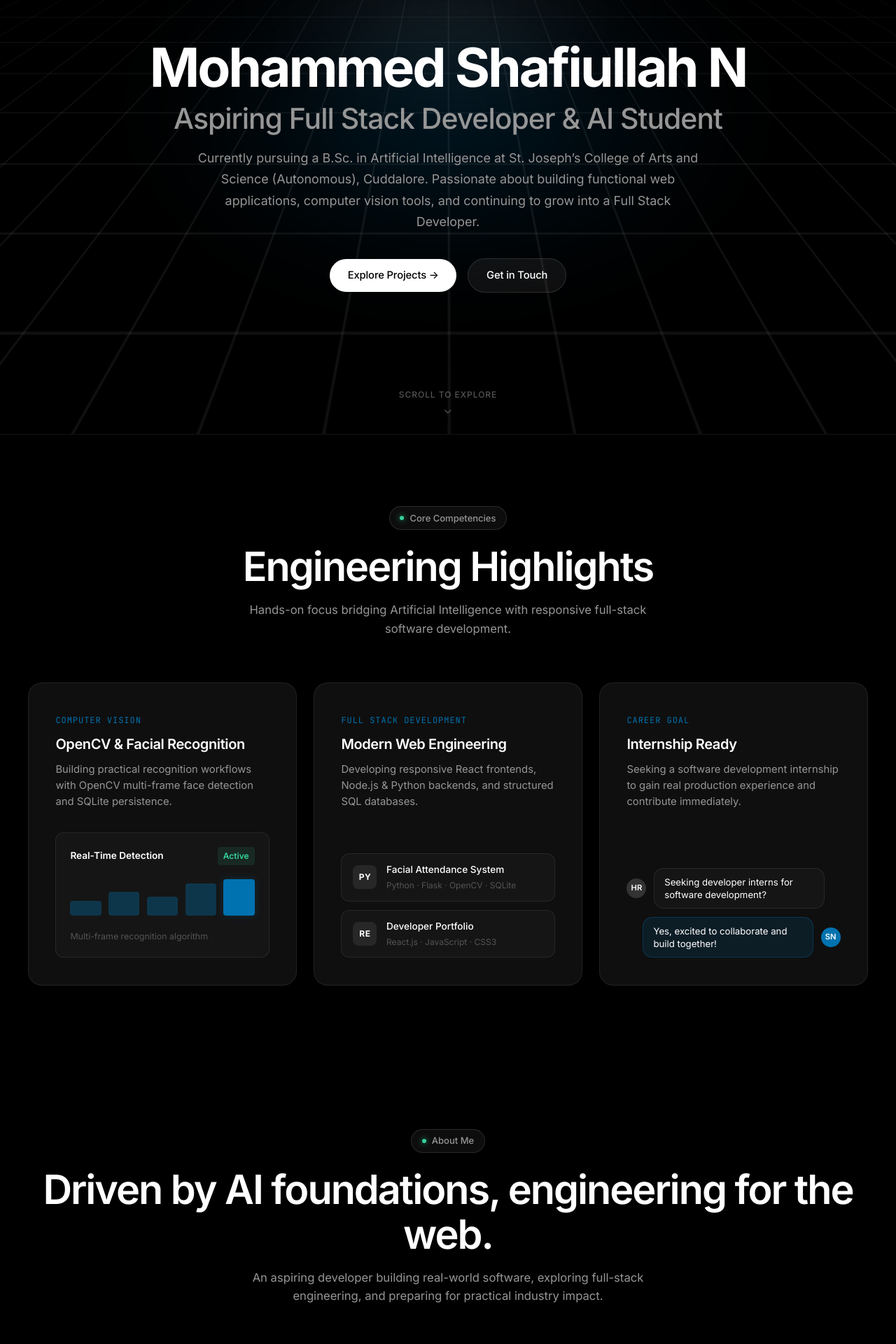
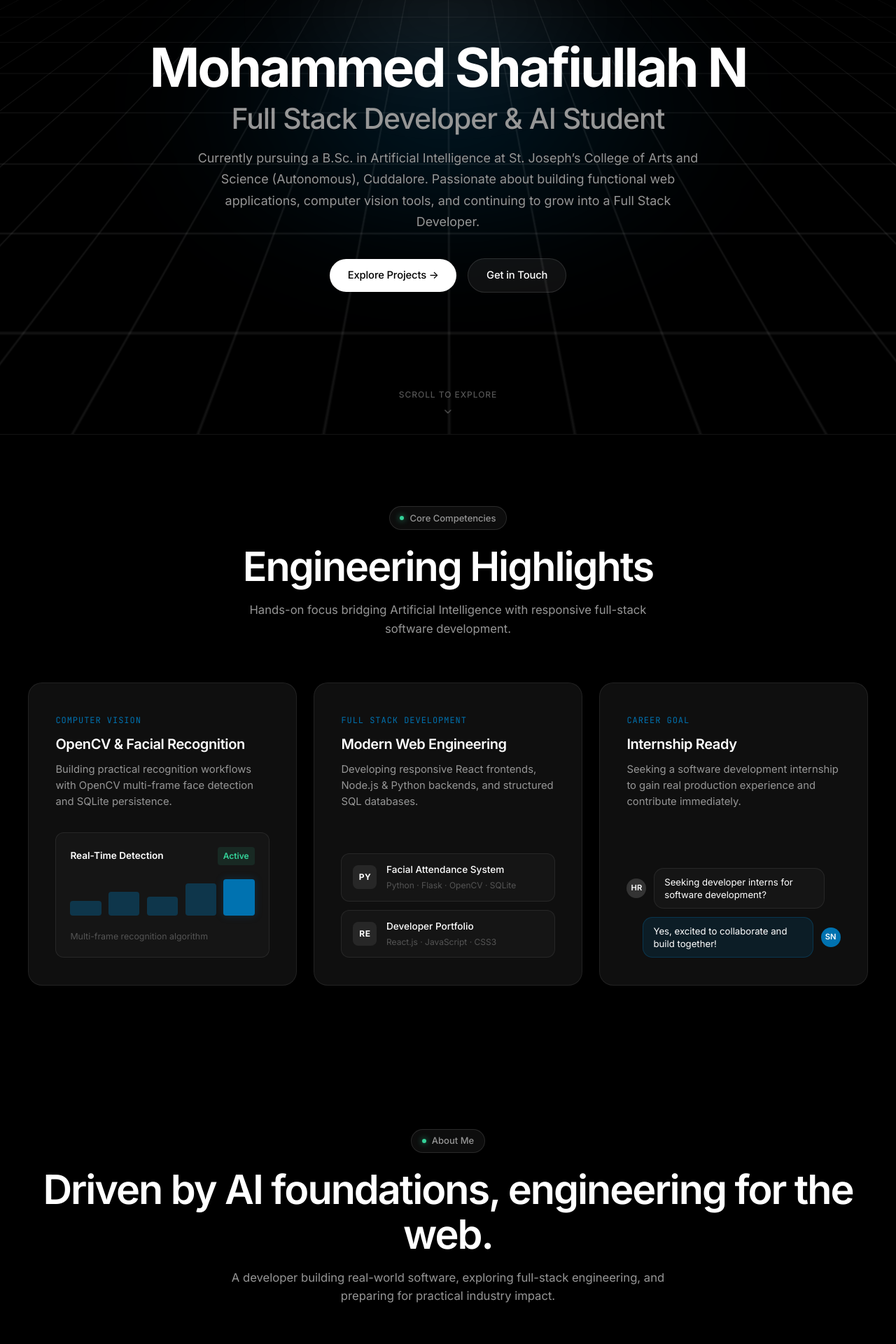
Before and after one commit to Shafyydev/My-Portfolio, a React (Vite) app: page / in a window 1280 px wide. Shown: the part 180-2100 px from the top of the page at 70% size. Built offline with nearby package versions, Linux system fonts and the light colour scheme.

Commit message:
refactor: remove the word 'aspiring' across title, meta tags, hero, about, and footer

```diff
--- a/index.html
+++ b/index.html
@@ -3,19 +3,19 @@
   <head>
     <meta charset="UTF-8" />
     <meta name="viewport" content="width=device-width, initial-scale=1.0" />
-    <meta name="description" content="Mohammed Shafiullah N — Aspiring Full Stack Developer. B.Sc. Artificial Intelligence student portfolio showcasing projects, skills, and education." />
+    <meta name="description" content="Mohammed Shafiullah N — Full Stack Developer. B.Sc. Artificial Intelligence student portfolio showcasing projects, skills, and education." />
     <meta name="author" content="Mohammed Shafiullah N" />
     <meta property="og:title" content="Mohammed Shafiullah N | Portfolio" />
-    <meta property="og:description" content="Aspiring Full Stack Developer — B.Sc. Artificial Intelligence student portfolio showcasing projects, skills, and education." />
+    <meta property="og:description" content="Full Stack Developer — B.Sc. Artificial Intelligence student portfolio showcasing projects, skills, and education." />
     <meta property="og:type" content="website" />
     <meta name="twitter:card" content="summary" />
     <meta name="twitter:title" content="Mohammed Shafiullah N | Portfolio" />
-    <meta name="twitter:description" content="Aspiring Full Stack Developer — B.Sc. Artificial Intelligence student portfolio showcasing projects, skills, and education." />
+    <meta name="twitter:description" content="Full Stack Developer — B.Sc. Artificial Intelligence student portfolio showcasing projects, skills, and education." />
     <link rel="icon" type="image/svg+xml" href="/favicon.svg" />
     <link rel="preconnect" href="https://fonts.googleapis.com" />
     <link rel="preconnect" href="https://fonts.gstatic.com" crossorigin />
     <link href="https://fonts.googleapis.com/css2?family=Inter:wght@400;500;600;700;800&family=JetBrains+Mono:wght@400;500;600&display=swap" rel="stylesheet" />
-    <title>Mohammed Shafiullah N | Aspiring Full Stack Developer</title>
+    <title>Mohammed Shafiullah N | Full Stack Developer</title>
   </head>
   <body>
     <div id="root"></div>
--- a/src/components/About.jsx
+++ b/src/components/About.jsx
@@ -14,7 +14,7 @@ function About() {
             Driven by AI foundations, engineering for the web.
           </h2>
           <p className="section-subtitle">
-            An aspiring developer building real-world software, exploring full-stack engineering,
+            A developer building real-world software, exploring full-stack engineering,
             and preparing for practical industry impact.
           </p>
         </div>
--- a/src/components/Footer.jsx
+++ b/src/components/Footer.jsx
@@ -19,7 +19,7 @@ function Footer() {
               <span className="df-footer__logo-text">Shafiullah</span>
             </a>
             <p className="df-footer__role">
-              Aspiring Full Stack Developer &middot; B.Sc. Artificial Intelligence
+              Full Stack Developer &middot; B.Sc. Artificial Intelligence
             </p>
             <p className="df-footer__college">
               St. Joseph&rsquo;s College of Arts and Science (Autonomous), Cuddalore (2024&ndash;2027)
--- a/src/components/Hero.jsx
+++ b/src/components/Hero.jsx
@@ -16,7 +16,7 @@ function Hero() {
           <h1 className="df-hero__title">
             Mohammed Shafiullah N
             <span className="df-hero__role">
-              Aspiring Full Stack Developer &amp; AI Student
+              Full Stack Developer &amp; AI Student
             </span>
           </h1>
 
```
